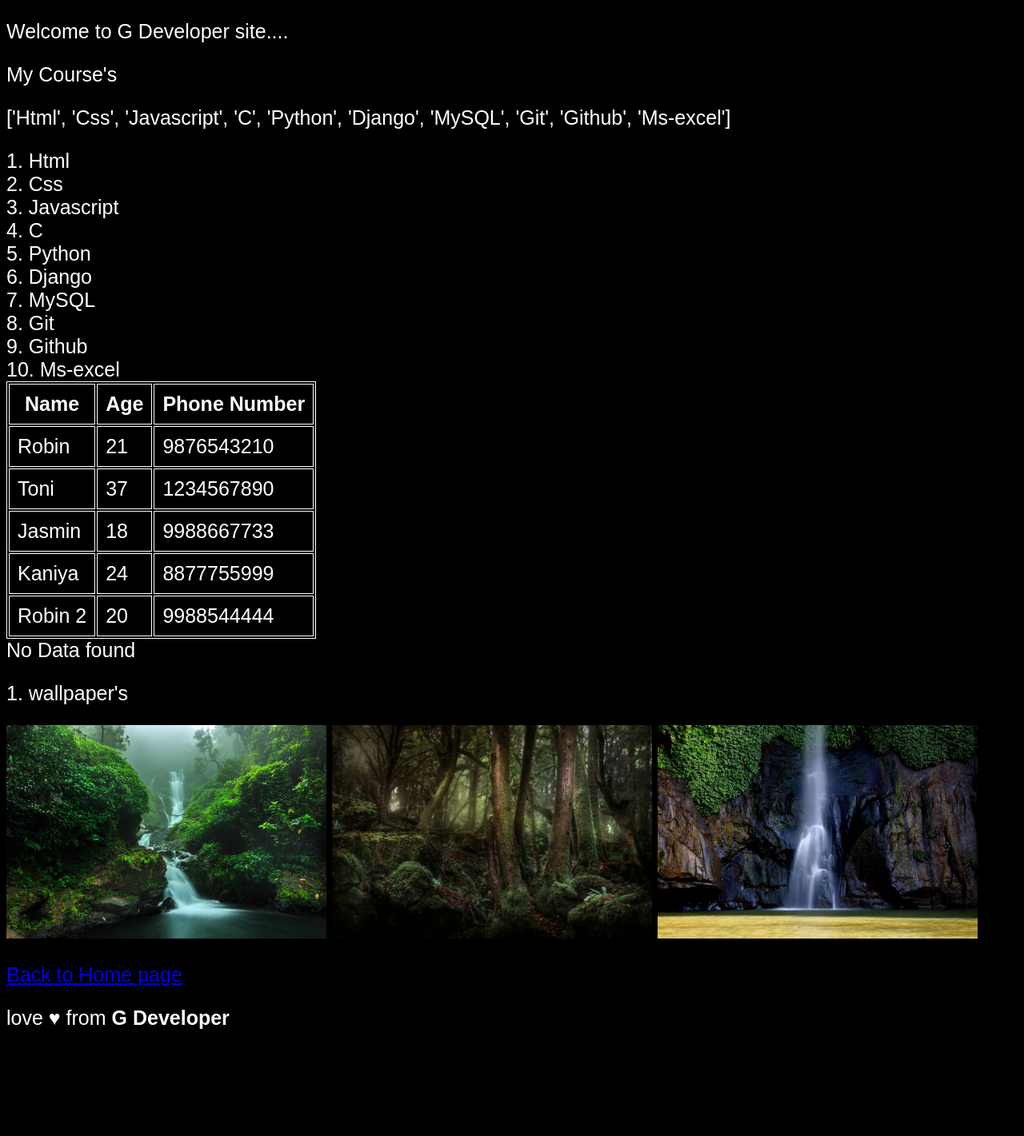
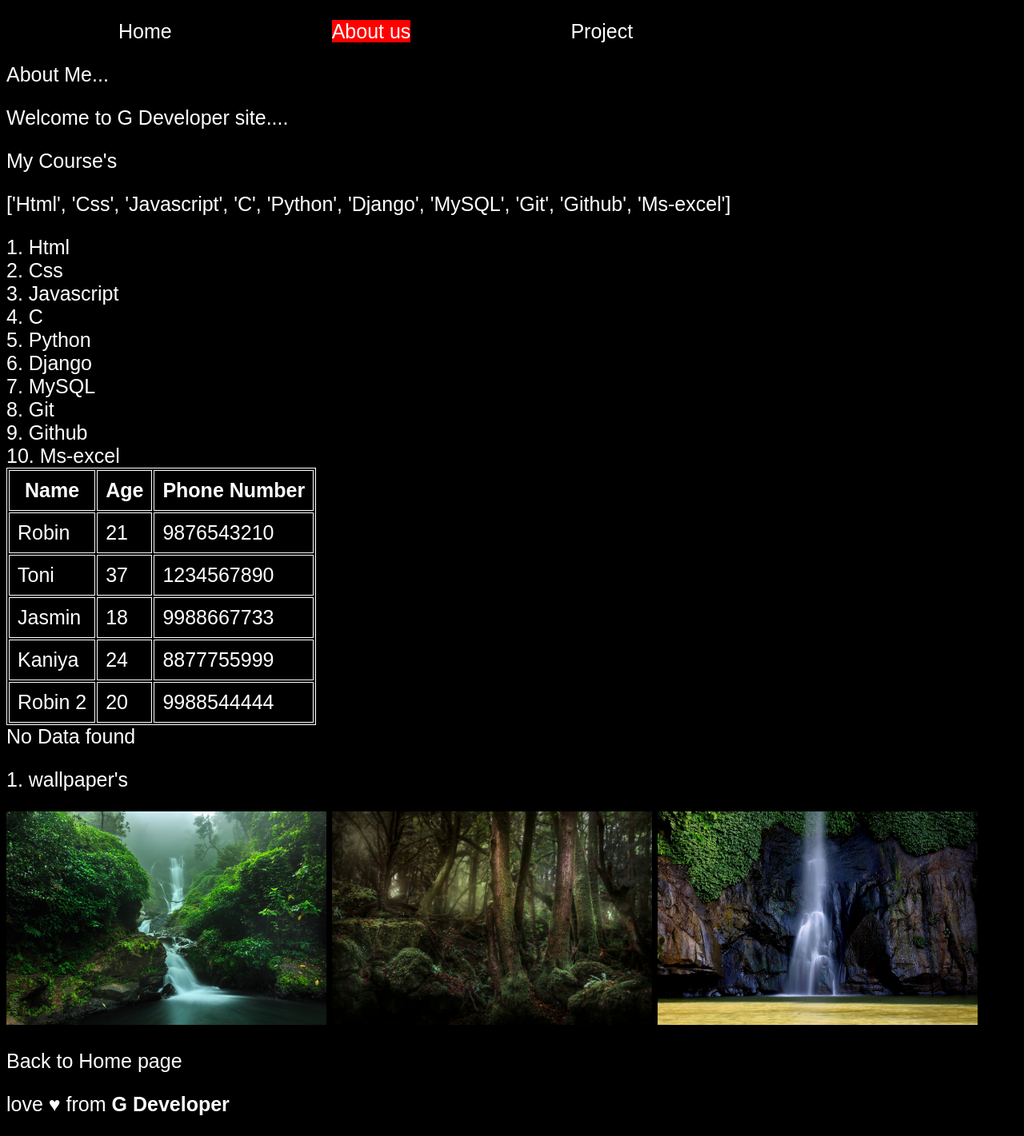
Before and after one commit to g-dev3/django-with-wscube, a Django app: page /about-us/ in a window 1280 px wide. Shown: the whole page at 80% size. Before the commit the page ends 1287 px from the top, so only its background shows below. Run offline with Django 5.2, Linux system fonts and the light colour scheme; some libraries are stand-ins or nearby versions.

Commit message:
request-path

```diff
--- a/mysite/templates/about-us.html
+++ b/mysite/templates/about-us.html
@@ -1,6 +1,8 @@
 {% extends 'base.html' %}
-    {% load static %}
-    {% block contant %}
+{% load static %}
+{% block contant %}
+{% include 'nav-bar.html' %}
+    <p>About Me...</p>
     <p>Welcome to {{bdata}}.</p>
     <p>My Course's</p>
     <p>{{clist}}</p>
--- a/mysite/templates/index.html
+++ b/mysite/templates/index.html
@@ -1,6 +1,9 @@
 {% extends 'base.html' %}
 {% block contant %}
 <!-- {% include "header.html" %} -->
+
+    {% include 'nav-bar.html' %}
+
     <p>Welcome to {{bdata}}.</p>
     <p>My Course's</p>
     <p>{{clist}}</p>
--- /dev/null
+++ b/mysite/templates/nav-bar.html
@@ -0,0 +1,32 @@
+<style>
+    ul{
+        display: flex;
+        margin-right: 12px;
+        list-style: none;
+    }
+    li{
+        margin:0  100px;
+    }
+    .active a{
+        background: red;
+    }
+    a{
+        text-decoration: none;
+        color: white;
+    }
+</style>
+<div>
+    <ul>
+        {% url 'about' as about %}
+
+        <li class="{% if request.path == '/' %} active {% endif %}">
+            <a href="{% url 'home' %}">Home</a>
+        </li>
+        <li class="{% if request.path == about %} active {% endif %}">
+            <a href="{{about}}">About us</a><br>
+        </li>
+        <li>
+            <a href="{% url 'profile-card' %}">Project</a>
+        </li>
+    </ul>
+</div>
```
Also changed, not shown: mysite/mysite/views.py (line endings or trailing spaces).
